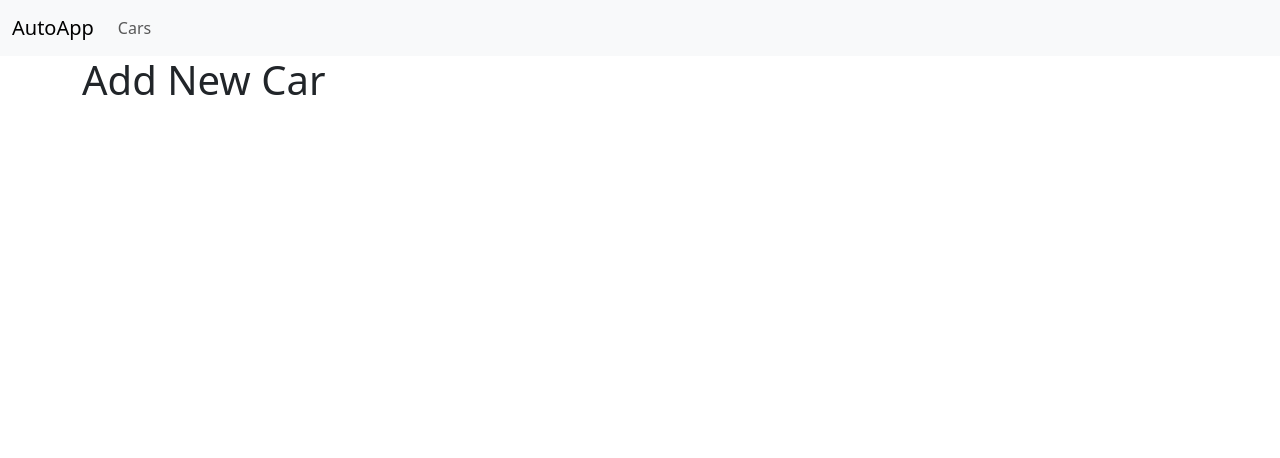
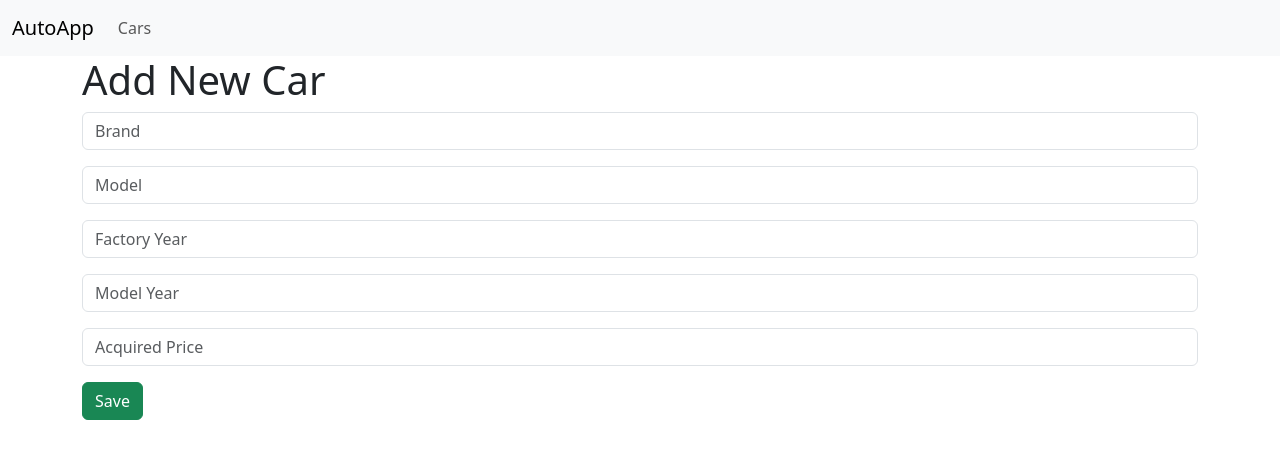
Before and after one commit to jeanmfdias/AutoAppWeb, a React (Vite) app: page /cars/create in a window 1280 px wide. Shown: the top 458 px of the page. Built offline with nearby package versions, Linux system fonts and the light colour scheme.

Commit message:
feat: create a car

```diff
--- a/src/pages/cars/CarCreate.jsx
+++ b/src/pages/cars/CarCreate.jsx
@@ -1,7 +1,84 @@
+import {useState} from "react";
+import {http} from "../../config/http.jsx";
+import {saveCar} from "../../services/cars.service.jsx";
+
 export default function CarCreate() {
+  const [brand, setBrand] = useState("");
+  const [model, setModel] = useState("");
+  const [factoryYear, setFactoryYear] = useState("");
+  const [modelYear, setModelYear] = useState("");
+  const [acquiredPrice, setAcquiredPrice] = useState("");
+  const [success, setSuccess] = useState(false);
+
+  const submitHandler = async (e) => {
+    e.preventDefault();
+    const response = await saveCar({
+      brand: brand,
+      model: model,
+      factory_year: factoryYear,
+      model_year: modelYear,
+      acquired_price: acquiredPrice,
+    });
+
+    if (response.status === 200) {
+      setBrand("");
+      setModel("");
+      setFactoryYear("");
+      setModelYear("");
+      setAcquiredPrice("");
+      setSuccess(true);
+    }
+  }
+
   return (
     <>
-     <h1>Add New Car</h1>
+      <h1>Add New Car</h1>
+
+      {success ? (<div className="alert alert-success" role="alert">Car saved successfully!</div>) : null}
+
+      <form className="form">
+        <div className="form-group mb-3">
+          <input type="text"
+                 placeholder="Brand"
+                 className="form-control"
+                 id="brand"
+                 value={brand}
+                 onChange={(e) => setBrand(e.target.value)} />
+        </div>
+        <div className="form-group mb-3">
+          <input type="text"
+                 placeholder="Model"
+                 className="form-control"
+                 id="model"
+                 value={model}
+                 onChange={(e) => setModel(e.target.value)} />
+        </div>
+        <div className="form-group mb-3">
+          <input type="number"
+                 placeholder="Factory Year"
+                 className="form-control"
+                 id="factoryYear"
+                 value={factoryYear}
+                 onChange={(e) => setFactoryYear(e.target.value)}/>
+        </div>
+        <div className="form-group mb-3">
+          <input type="number"
+                 placeholder="Model Year"
+                 className="form-control"
+                 id="modelYear"
+                 value={modelYear}
+                 onChange={(e) => setModelYear(e.target.value)}/>
+        </div>
+        <div className="form-group mb-3">
+          <input type="number"
+                 placeholder="Acquired Price"
+                 className="form-control"
+                 id="acquiredPrice"
+                 value={acquiredPrice}
+                 onChange={(e) => setAcquiredPrice(e.target.value)}/>
+        </div>
+        <button onClick={(e) => submitHandler(e)} className="btn btn-success" type="button">Save</button>
+      </form>
     </>
   );
 }
--- a/src/services/cars.service.jsx
+++ b/src/services/cars.service.jsx
@@ -3,3 +3,7 @@ import {http} from "../config/http.jsx";
 export function getAll() {
   return http.get("/vehicles");
 }
+
+export function saveCar(vehicle) {
+  return http.post("/vehicles", vehicle);
+}
```
